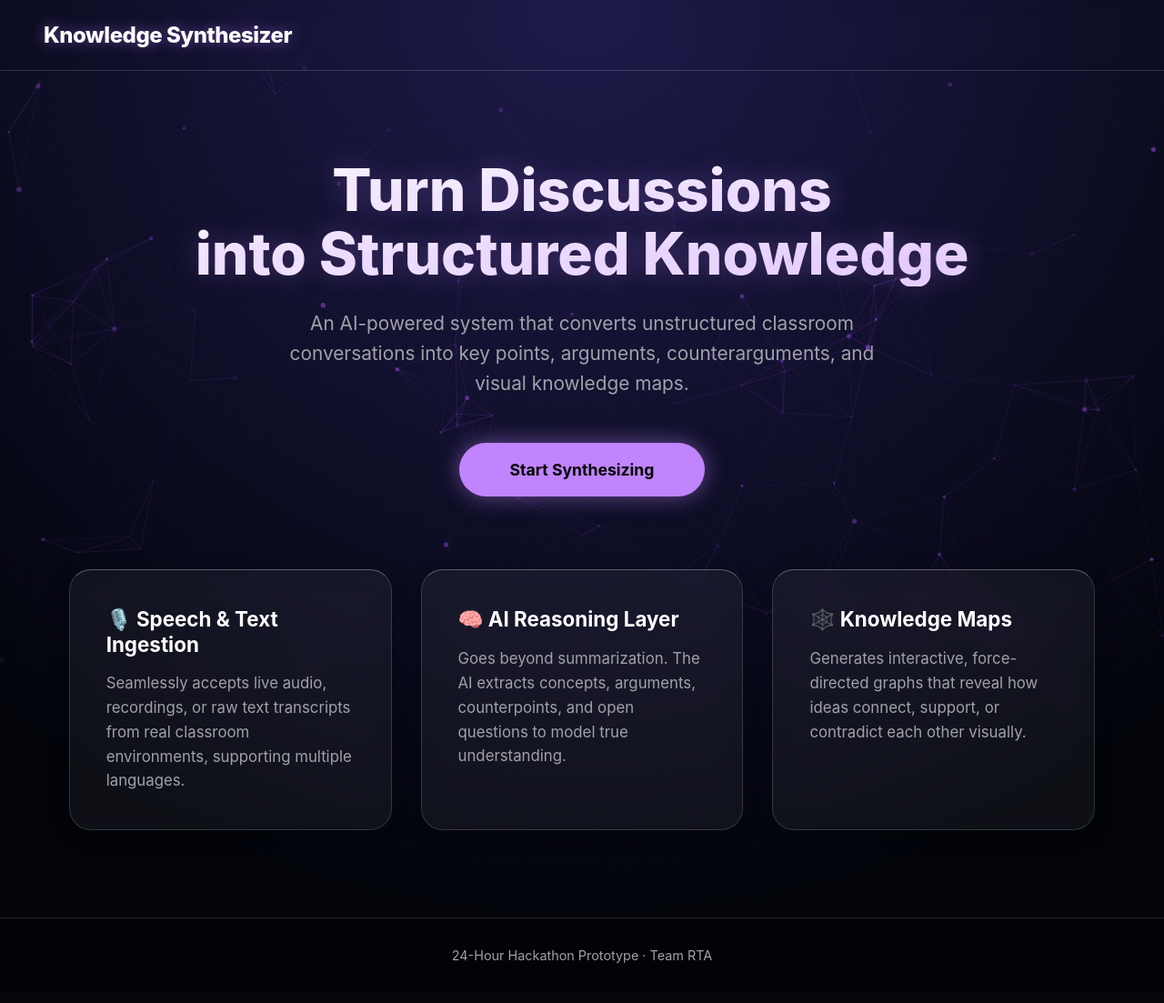
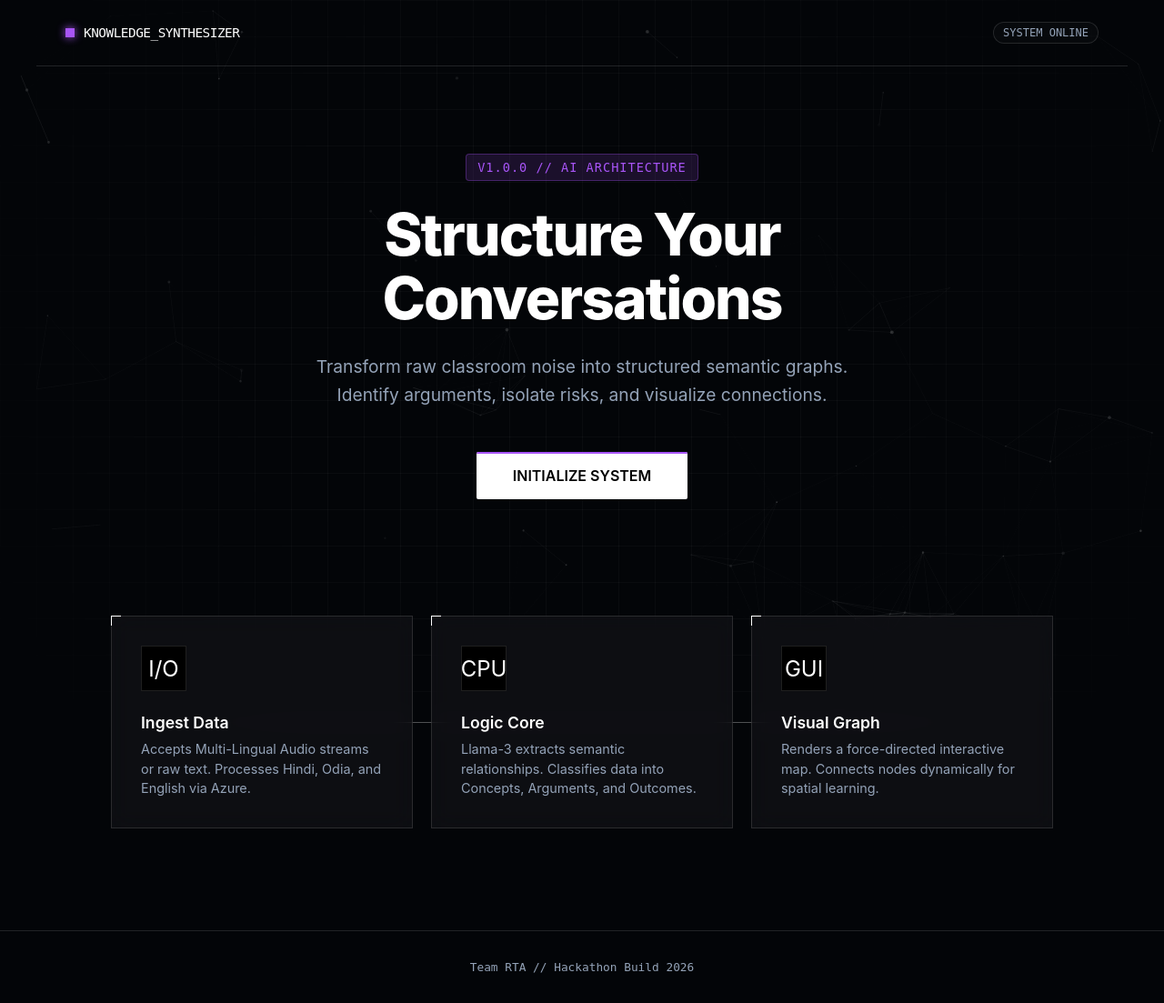
Before and after one commit to shadab1609/RTA, a Flask app: page / in a window 1280 px wide. Shown: the whole page at 91% size. Before the commit the page ends 1059 px from the top, so only its background shows below. Run offline with Flask 3, Linux system fonts and the light colour scheme.

Commit message:
Update home.html

```diff
--- a/templates/home.html
+++ b/templates/home.html
@@ -6,253 +6,328 @@
 <title>Knowledge Synthesizer</title>
 
 <style>
-/* ---------- HIGH CONTRAST VARIABLES ---------- */
+/* ---------- DESIGN TOKENS ---------- */
 :root {
-    --bg: #02040a;
+    --bg: #030508;
+    --panel-bg: rgba(20, 20, 25, 0.6);
+    --border: rgba(255, 255, 255, 0.12);
+    --border-highlight: rgba(255, 255, 255, 0.3);
 
-    /* Cards: Brighter surface, sharper borders */
-    --card-bg: rgba(255, 255, 255, 0.05);
-    --card-border: rgba(255, 255, 255, 0.15);
-    --card-highlight: rgba(255, 255, 255, 0.3); /* The "Glass Edge" */
+    --text-primary: #ffffff;
+    --text-secondary: #94a3b8;
+    --text-mono: "SF Mono", "Fira Code", "Roboto Mono", monospace;
 
-    --text-main: #ffffff;
-    --text-muted: #a1a1aa;
+    --accent: #a855f7;
+    --accent-dim: rgba(168, 85, 247, 0.15);
 
-    --accent: #c084fc;
-    --accent-glow: rgba(192, 132, 252, 0.5);
+    --grid-color: rgba(255, 255, 255, 0.03);
 }
 
 * {
     margin: 0;
     padding: 0;
     box-sizing: border-box;
-    font-family: "Inter", "Segoe UI", system-ui, sans-serif;
+    font-family: "Inter", -apple-system, BlinkMacSystemFont, "Segoe UI", sans-serif;
 }
 
 body {
     background-color: var(--bg);
-    /* Spotlight Effect */
-    background-image: radial-gradient(circle at 50% 0%, #1e1b4b 0%, #02040a 80%);
-    color: var(--text-main);
+    color: var(--text-primary);
     overflow-x: hidden;
+    min-height: 100vh;
 }
 
-/* PARTICLES BACKGROUND */
+/* TECHNICAL GRID BACKGROUND */
+.grid-bg {
+    position: fixed;
+    top: 0; left: 0; width: 100%; height: 100%;
+    background-image:
+        linear-gradient(var(--grid-color) 1px, transparent 1px),
+        linear-gradient(90deg, var(--grid-color) 1px, transparent 1px);
+    background-size: 40px 40px;
+    z-index: 0;
+    pointer-events: none;
+    mask-image: radial-gradient(circle at center, black 40%, transparent 100%);
+    -webkit-mask-image: radial-gradient(circle at center, black 40%, transparent 100%);
+}
+
 #particles-js {
     position: fixed;
-    inset: 0;
-    z-index: 0;
+    top: 0; left: 0; width: 100%; height: 100%;
+    z-index: 1;
     pointer-events: none;
+    opacity: 0.6;
 }
 
-/* CONTENT LAYER */
+/* LAYOUT */
 .page {
     position: relative;
     z-index: 2;
-    min-height: 100vh;
-    display: flex;
-    flex-direction: column;
-}
-
-/* HEADER */
-header {
-    padding: 1.5rem 3rem;
-    border-bottom: 1px solid var(--card-border);
-    backdrop-filter: blur(10px);
-    display: flex;
-    justify-content: space-between;
-    align-items: center;
-}
-
-.logo {
-    font-size: 1.5rem;
-    font-weight: 800;
-    color: white;
-    text-shadow: 0 0 15px var(--accent-glow);
-    letter-spacing: -0.02em;
-}
-
-/* MAIN */
-main {
-    flex: 1;
-    max-width: 1200px;
-    margin: auto;
-    padding: 6rem 2rem;
-    text-align: center;
     display: flex;
     flex-direction: column;
     align-items: center;
 }
 
-/* HERO */
-.hero {
-    margin-bottom: 5rem;
+/* NAVBAR */
+nav {
+    width: 100%;
+    max-width: 1200px;
+    padding: 1.5rem 2rem;
+    display: flex;
+    justify-content: space-between;
+    align-items: center;
+    border-bottom: 1px solid var(--border);
 }
 
-.hero h1 {
+.brand {
+    font-family: var(--text-mono);
+    font-size: 0.9rem;
+    letter-spacing: -0.5px;
+    display: flex;
+    align-items: center;
+    gap: 10px;
+}
+
+.brand::before {
+    content: "";
+    display: block;
+    width: 10px;
+    height: 10px;
+    background: var(--accent);
+    box-shadow: 0 0 10px var(--accent);
+}
+
+.status {
+    font-family: var(--text-mono);
+    font-size: 0.75rem;
+    color: var(--text-secondary);
+    border: 1px solid var(--border);
+    padding: 4px 10px;
+    border-radius: 99px;
+    background: rgba(255,255,255,0.02);
+}
+
+/* HERO SECTION */
+.hero {
+    text-align: center;
+    padding: 6rem 1rem 4rem;
+    max-width: 900px;
+}
+
+.tagline {
+    font-family: var(--text-mono);
+    color: var(--accent);
+    font-size: 0.85rem;
+    text-transform: uppercase;
+    letter-spacing: 1px;
+    margin-bottom: 1.5rem;
+    display: inline-block;
+    padding: 6px 12px;
+    background: var(--accent-dim);
+    border: 1px solid rgba(168,85,247, 0.3);
+    border-radius: 4px;
+}
+
+h1 {
     font-size: 4rem;
+    line-height: 1.1;
     font-weight: 800;
-    line-height: 1.1;
+    letter-spacing: -0.03em;
     margin-bottom: 1.5rem;
-    text-shadow: 0 0 30px rgba(192, 132, 252, 0.3);
-    background: linear-gradient(to bottom right, #fff, #e9d5ff);
-    -webkit-background-clip: text;
-    -webkit-text-fill-color: transparent;
 }
 
 .hero p {
-    font-size: 1.3rem;
-    color: var(--text-muted);
-    max-width: 700px;
+    font-size: 1.2rem;
+    color: var(--text-secondary);
+    line-height: 1.6;
+    max-width: 600px;
     margin: 0 auto 3rem;
-    line-height: 1.6;
 }
 
-/* CTA BUTTON */
-.btn-primary {
-    padding: 1.2rem 3.5rem;
-    border-radius: 999px;
+/* CUSTOM BUTTON */
+.btn-main {
+    background: var(--text-primary);
+    color: #000;
+    padding: 1rem 2.5rem;
+    font-size: 1rem;
+    font-weight: 600;
     border: none;
-    background: var(--accent);
-    color: black; /* High Contrast Black on Neon */
-    font-size: 1.1rem;
-    font-weight: 700;
     cursor: pointer;
-    box-shadow: 0 0 25px var(--accent-glow);
-    transition: all 0.3s cubic-bezier(0.4, 0, 0.2, 1);
+    transition: transform 0.2s, box-shadow 0.2s;
+    position: relative;
+    overflow: hidden;
+    border-radius: 2px; /* Sharper corners */
 }
 
-.btn-primary:hover {
-    transform: translateY(-3px) scale(1.02);
-    box-shadow: 0 0 40px var(--accent-glow);
-    background: #d8b4fe;
+.btn-main::after {
+    content: "";
+    position: absolute;
+    top: 0; left: 0; width: 100%; height: 2px;
+    background: var(--accent);
 }
 
-/* FEATURES GRID */
-.features {
-    display: grid;
-    grid-template-columns: repeat(auto-fit, minmax(300px, 1fr));
-    gap: 2rem;
-    width: 100%;
+.btn-main:hover {
+    transform: translateY(-2px);
+    box-shadow: 0 10px 30px -10px rgba(255,255,255,0.3);
 }
 
-.feature {
-    padding: 2.5rem;
-    border-radius: 24px;
-    background: var(--card-bg);
-    border: 1px solid var(--card-border);
-    border-top: 1px solid var(--card-highlight); /* Glass Top Highlight */
-    backdrop-filter: blur(12px);
-    text-align: left;
-    transition: transform 0.3s ease, box-shadow 0.3s ease;
-    box-shadow: 0 4px 20px rgba(0,0,0,0.3);
+/* PIPELINE VISUALIZATION (Replacing generic cards) */
+.pipeline {
+    display: flex;
+    justify-content: space-between;
+    align-items: stretch;
+    gap: 20px;
+    max-width: 1100px;
+    width: 100%;
+    padding: 2rem;
+    margin-top: 2rem;
+    position: relative;
 }
 
-.feature:hover {
-    transform: translateY(-5px);
-    border-color: rgba(255,255,255,0.25);
-    box-shadow: 0 10px 30px rgba(0,0,0,0.5);
+/* The Connecting Line */
+.pipeline::before {
+    content: "";
+    position: absolute;
+    top: 50%;
+    left: 40px;
+    right: 40px;
+    height: 1px;
+    background: linear-gradient(90deg,
+        transparent 0%,
+        var(--border-highlight) 20%,
+        var(--border-highlight) 80%,
+        transparent 100%
+    );
+    z-index: 0;
 }
 
-.feature h3 {
-    font-size: 1.4rem;
-    margin-bottom: 1rem;
-    color: #fff;
-    font-weight: 700;
+.step {
+    flex: 1;
+    background: var(--panel-bg);
+    border: 1px solid var(--border);
+    backdrop-filter: blur(12px);
+    padding: 2rem;
+    position: relative;
+    z-index: 1;
+    transition: 0.3s;
 }
 
-.feature p {
-    font-size: 1.05rem;
-    color: var(--text-muted);
-    line-height: 1.6;
+/* Custom "Notches" on corners */
+.step::before {
+    content: "";
+    position: absolute;
+    top: -1px; left: -1px;
+    width: 10px; height: 10px;
+    border-top: 1px solid var(--text-primary);
+    border-left: 1px solid var(--text-primary);
+}
+
+.step:hover {
+    border-color: var(--accent);
+    transform: translateY(-5px);
+    box-shadow: 0 10px 40px -10px rgba(0,0,0,0.5);
+}
+
+.step-icon {
+    width: 50px;
+    height: 50px;
+    background: #000;
+    border: 1px solid var(--border);
+    display: flex;
+    align-items: center;
+    justify-content: center;
+    margin-bottom: 1.5rem;
+    font-size: 1.5rem;
+    position: relative;
+}
+
+.step h3 {
+    font-size: 1.1rem;
+    margin-bottom: 0.5rem;
+    font-weight: 600;
+    color: var(--text-primary);
+}
+
+.step p {
+    font-size: 0.9rem;
+    color: var(--text-secondary);
+    line-height: 1.5;
 }
 
 /* FOOTER */
 footer {
+    margin-top: 5rem;
     padding: 2rem;
+    font-family: var(--text-mono);
+    font-size: 0.8rem;
+    color: var(--text-secondary);
+    border-top: 1px solid var(--border);
+    width: 100%;
     text-align: center;
-    font-size: 0.9rem;
-    color: var(--text-muted);
-    border-top: 1px solid var(--card-border);
-    background: rgba(0,0,0,0.2);
 }
 
 /* RESPONSIVE */
-@media (max-width: 768px) {
-    .hero h1 {
-        font-size: 2.8rem;
+@media (max-width: 800px) {
+    h1 { font-size: 2.5rem; }
+    .pipeline { flex-direction: column; gap: 1rem; }
+    .pipeline::before {
+        width: 1px; height: 100%; left: 50%; top: 0;
+        background: linear-gradient(180deg, transparent, var(--border), transparent);
     }
-    header {
-        padding: 1.5rem;
-        justify-content: center;
-    }
-    .features {
-        grid-template-columns: 1fr;
-    }
-    main {
-        padding: 4rem 1.5rem;
-    }
+    .step { text-align: center; display: flex; flex-direction: column; align-items: center; }
 }
 </style>
 </head>
 
 <body>
 
+    <div class="grid-bg"></div>
     <div id="particles-js"></div>
 
     <div class="page">
 
-<header>
-    <div class="logo">Knowledge Synthesizer</div>
-</header>
-
-<main>
+        <nav>
+            <div class="brand">KNOWLEDGE_SYNTHESIZER</div>
+            <div class="status">SYSTEM ONLINE</div>
+        </nav>
 
         <section class="hero">
-        <h1>Turn Discussions<br>into Structured Knowledge</h1>
+            <span class="tagline">v1.0.0 // AI Architecture</span>
+            <h1>Structure Your<br>Conversations</h1>
             <p>
-            An AI-powered system that converts unstructured classroom
-            conversations into key points, arguments, counterarguments,
-            and visual knowledge maps.
+                Transform raw classroom noise into structured semantic graphs.
+                Identify arguments, isolate risks, and visualize connections.
             </p>
-
             <a href="/input">
-            <button class="btn-primary">Start Synthesizing</button>
+                <button class="btn-main">INITIALIZE SYSTEM</button>
             </a>
         </section>
 
-    <section class="features">
-        <div class="feature">
-            <h3>🎙️ Speech & Text Ingestion</h3>
-            <p>
-                Seamlessly accepts live audio, recordings, or raw text transcripts
-                from real classroom environments, supporting multiple languages.
-            </p>
+        <div class="pipeline">
+
+            <div class="step">
+                <div class="step-icon">I/O</div>
+                <h3>Ingest Data</h3>
+                <p>Accepts Multi-Lingual Audio streams or raw text. Processes Hindi, Odia, and English via Azure.</p>
             </div>
 
-        <div class="feature">
-            <h3>🧠 AI Reasoning Layer</h3>
-            <p>
-                Goes beyond summarization. The AI extracts concepts, arguments,
-                counterpoints, and open questions to model true understanding.
-            </p>
+            <div class="step">
+                <div class="step-icon">CPU</div>
+                <h3>Logic Core</h3>
+                <p>Llama-3 extracts semantic relationships. Classifies data into Concepts, Arguments, and Outcomes.</p>
             </div>
 
-        <div class="feature">
-            <h3>🕸️ Knowledge Maps</h3>
-            <p>
-                Generates interactive, force-directed graphs that reveal how ideas
-                connect, support, or contradict each other visually.
-            </p>
+            <div class="step">
+                <div class="step-icon">GUI</div>
+                <h3>Visual Graph</h3>
+                <p>Renders a force-directed interactive map. Connects nodes dynamically for spatial learning.</p>
             </div>
-    </section>
 
-</main>
+        </div>
 
         <footer>
-    24-Hour Hackathon Prototype · Team RTA
+            Team RTA // Hackathon Build 2026
         </footer>
-
     </div>
 
     <script src="/static/js/particles.min.js"></script>
@@ -260,23 +335,17 @@ footer {
         window.onload = function () {
             particlesJS("particles-js", {
                 particles: {
-      number: { value: 100, density: { enable: true, value_area: 800 } },
-      color: { value: "#a855f7" },
+                    number: { value: 60, density: { enable: true, value_area: 800 } },
+                    color: { value: "#ffffff" },
                     shape: { type: "circle" },
-      opacity: { value: 0.5, random: true },
-      size: { value: 3, random: true },
-      line_linked: { enable: true, distance: 150, color: "#a855f7", opacity: 0.2, width: 1 },
-      move: { enable: true, speed: 1, direction: "none", random: false, straight: false, out_mode: "out", bounce: false }
-    },
-    interactivity: {
-      detect_on: "canvas",
-      events: { onhover: { enable: true, mode: "bubble" }, onclick: { enable: true, mode: "push" }, resize: true },
-      modes: { bubble: { distance: 200, size: 6, duration: 2, opacity: 0.8, speed: 3 }, push: { particles_nb: 4 } }
+                    opacity: { value: 0.3, random: true },
+                    size: { value: 2, random: true },
+                    line_linked: { enable: true, distance: 150, color: "#ffffff", opacity: 0.1, width: 1 },
+                    move: { enable: true, speed: 0.5 }
                 },
                 retina_detect: true
             });
         };
     </script>
-
 </body>
 </html>
```
Lines whose indentation alone changed are shown as unchanged.
